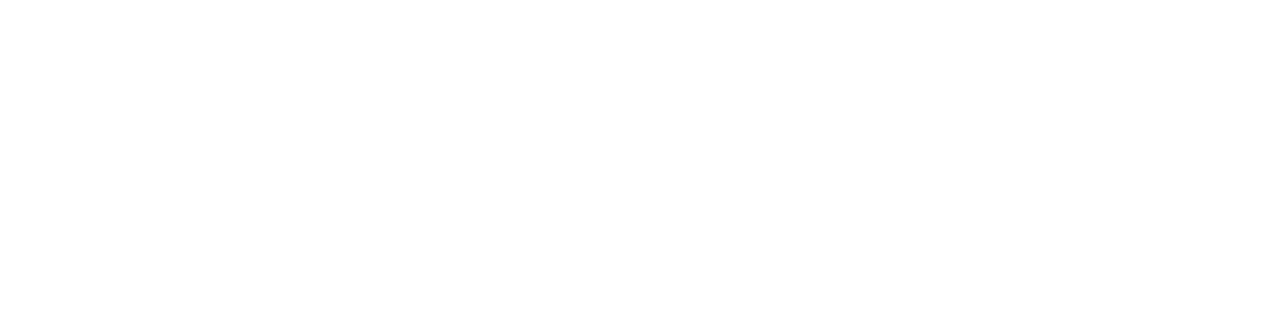
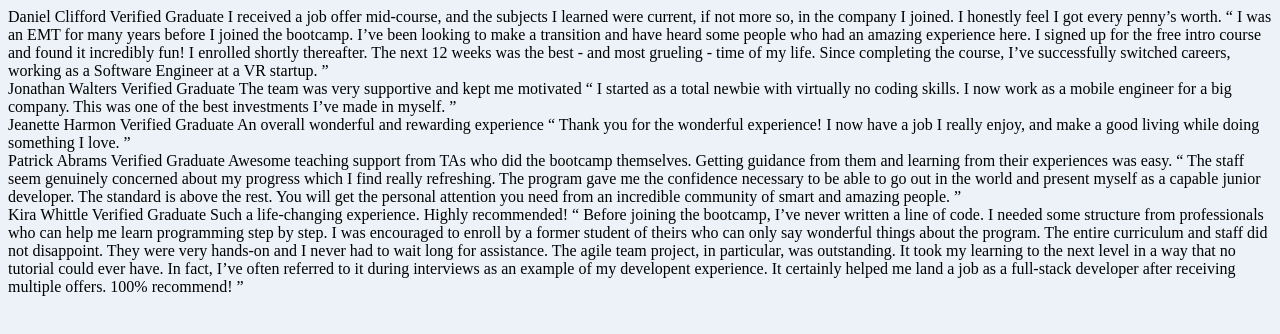
Before and after one commit to Sina-Arasteh/testimonials-grid-section-in-html-css, a plain HTML site: page index.html in a window 1280 px wide. Drawn offline with Linux system fonts and the light colour scheme.

Commit message:
Add some structural codes

```diff
--- a/index.html
+++ b/index.html
@@ -10,9 +10,68 @@
 
     <link rel="stylesheet" href="style.css">
 
-    <title>Document</title>
+    <title>Testimonials Grid Section</title>
 </head>
 <body>
+    <div id="grid-container">
+        <div>
+            Daniel Clifford
+            Verified Graduate
 
+              I received a job offer mid-course, and the subjects I learned were current, if not more so,
+              in the company I joined. I honestly feel I got every penny’s worth.
+
+              “ I was an EMT for many years before I joined the bootcamp. I’ve been looking to make a
+              transition and have heard some people who had an amazing experience here. I signed up
+              for the free intro course and found it incredibly fun! I enrolled shortly thereafter.
+              The next 12 weeks was the best - and most grueling - time of my life. Since completing
+              the course, I’ve successfully switched careers, working as a Software Engineer at a VR startup. ”
+        </div>
+        <div>
+            Jonathan Walters
+              Verified Graduate
+
+              The team was very supportive and kept me motivated
+
+              “ I started as a total newbie with virtually no coding skills. I now work as a mobile engineer
+              for a big company. This was one of the best investments I’ve made in myself. ”
+        </div>
+        <div>
+            Jeanette Harmon
+              Verified Graduate
+
+              An overall wonderful and rewarding experience
+
+              “ Thank you for the wonderful experience! I now have a job I really enjoy, and make a good living
+              while doing something I love. ”
+        </div>
+        <div>
+            Patrick Abrams
+              Verified Graduate
+
+              Awesome teaching support from TAs who did the bootcamp themselves. Getting guidance from them and
+              learning from their experiences was easy.
+
+              “ The staff seem genuinely concerned about my progress which I find really refreshing. The program
+              gave me the confidence necessary to be able to go out in the world and present myself as a capable
+              junior developer. The standard is above the rest. You will get the personal attention you need from
+              an incredible community of smart and amazing people. ”
+        </div>
+        <div>
+            Kira Whittle
+            Verified Graduate
+
+            Such a life-changing experience. Highly recommended!
+
+            “ Before joining the bootcamp, I’ve never written a line of code. I needed some structure from
+            professionals who can help me learn programming step by step. I was encouraged to enroll by a former
+            student of theirs who can only say wonderful things about the program. The entire curriculum and staff
+            did not disappoint. They were very hands-on and I never had to wait long for assistance. The agile team
+            project, in particular, was outstanding. It took my learning to the next level in a way that no tutorial
+            could ever have. In fact, I’ve often referred to it during interviews as an example of my developent
+            experience. It certainly helped me land a job as a full-stack developer after receiving multiple offers.
+            100% recommend! ”
+        </div>
+    </div>
 </body>
 </html>
--- a/style.css
+++ b/style.css
@@ -0,0 +1,3 @@
+body {
+    background-color: #edf2f8;
+}
```
